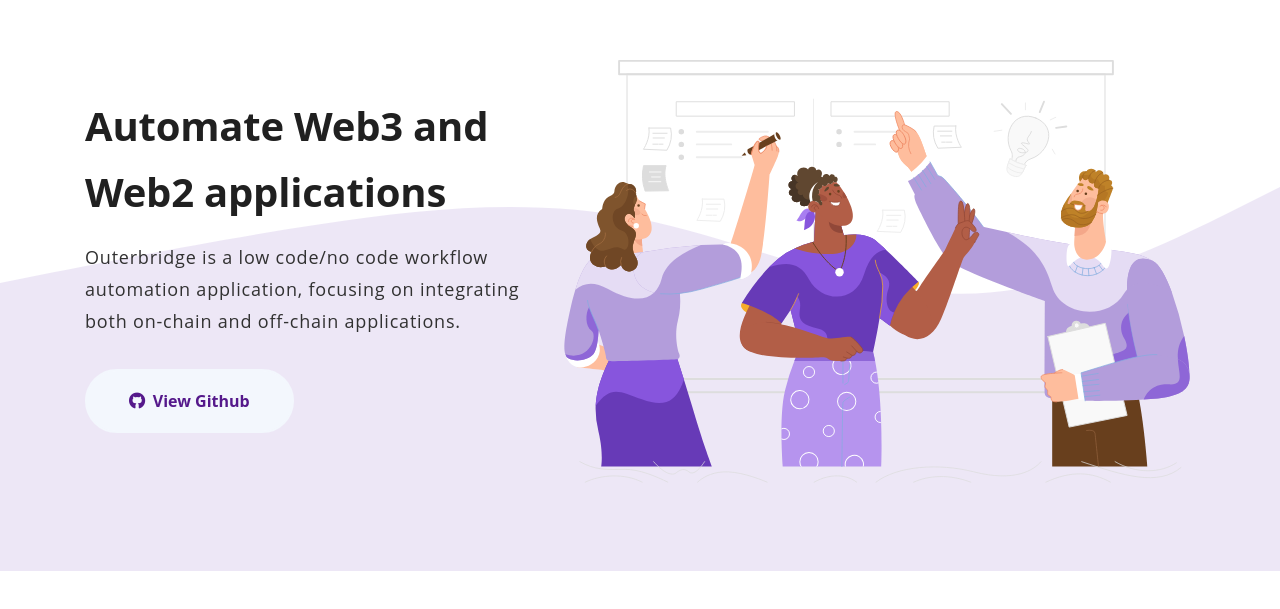
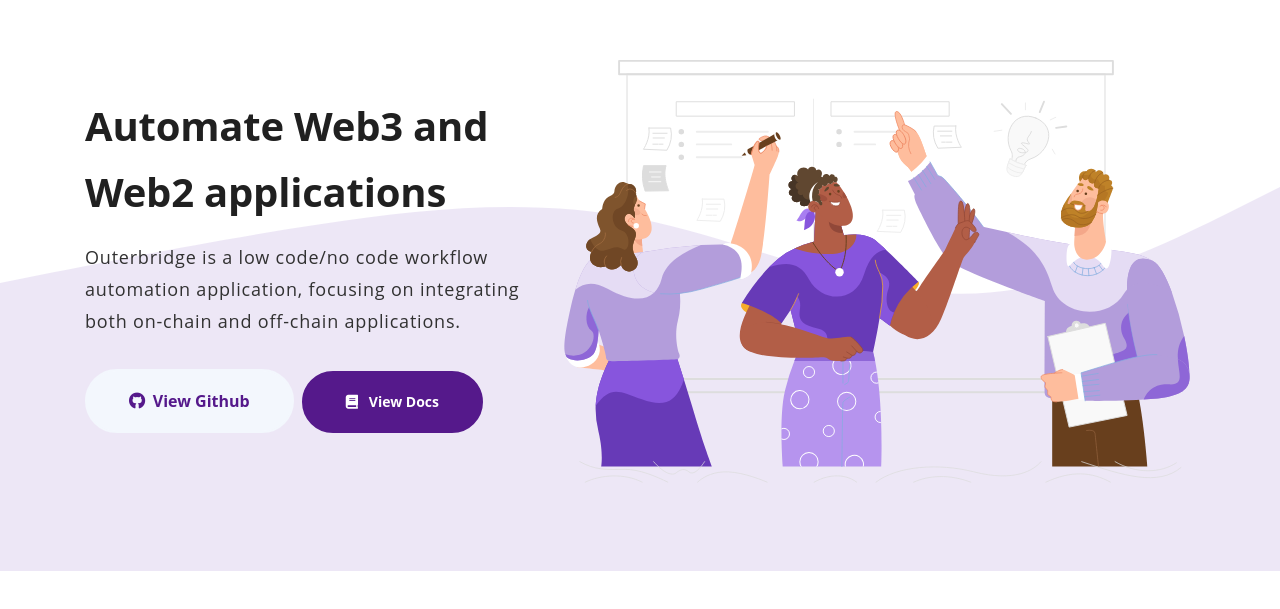
Before and after one commit to Outerbridgeio/OuterbridgePage, a Next.js app: page /home/banner/Banner in a window 1280 px wide. Shown: the part 121-730 px from the top of the page. Built offline with nearby package versions, Linux system fonts and the light colour scheme.

Commit message:
add View Docs button

```diff
--- a/pages/home/banner/Banner.js
+++ b/pages/home/banner/Banner.js
@@ -29,6 +29,7 @@
                                         <h1>{banner.title}</h1>
                                         <p className="p-large">{banner.subTitle}</p>
                                         <a style={{marginBottom: 20, cursor: 'pointer'}} className="btn-solid-lg page-scroll" href="https://github.com/Outerbridgeio/Outerbridge" target="_blank"><i className="fab fa-github"></i>&nbsp;&nbsp;View Github</a>
+                                        <a style={{marginBottom: 20, cursor: 'pointer'}} className="btn-contained-lg page-scroll" href="https://docs.outerbridge.io" target="_blank"><i className="fas fa-book"></i>&nbsp;&nbsp;&nbsp;View Docs</a>
                                     </div>
                                 </div>
                                 <div className="col-lg-7 col-xl-7">
--- a/pages/styles.css
+++ b/pages/styles.css
@@ -163,6 +163,42 @@
 
 .blue {
 	color: #55198b;
+}
+
+.btn-contained-reg {
+	display: inline-block;
+	padding: 1.1875rem 2.125rem 1.1875rem 2.125rem;
+	border: 0.125rem solid #fff;
+	border-radius: 2rem;
+	background-color: #fff;
+	color: #55198b;
+	font: 700 0.875rem/0 "Open Sans", sans-serif;
+	text-decoration: none;
+	transition: all 0.2s;
+}
+
+.btn-contained-reg:hover {
+	background-color: transparent;
+	color: #fff;
+	text-decoration: none;
+}
+
+.btn-contained-lg {
+	display: inline-block;
+	padding: 1.375rem 2.625rem 1.375rem 2.625rem;
+	border: 0.125rem solid #55198b;
+	border-radius: 2rem;
+	background-color: #55198b;
+	color: #fff;
+	font: 700 0.875rem/0 "Open Sans", sans-serif;
+	text-decoration: none;
+	transition: all 0.2s;
+}
+
+.btn-contained-lg:hover {
+	background-color: #fff;
+	color: #55198b;
+	text-decoration: none;
 }
 
 .btn-solid-reg {
```
Also changed, not shown: components/footer/Footer.js (+16 -3 lines).
